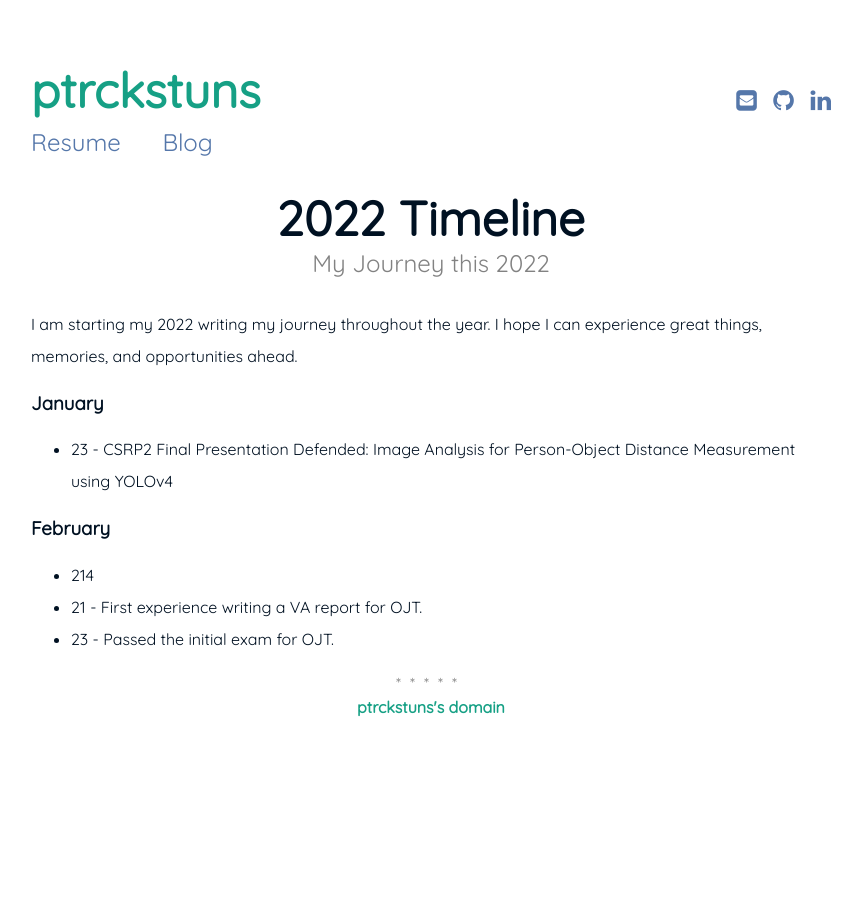
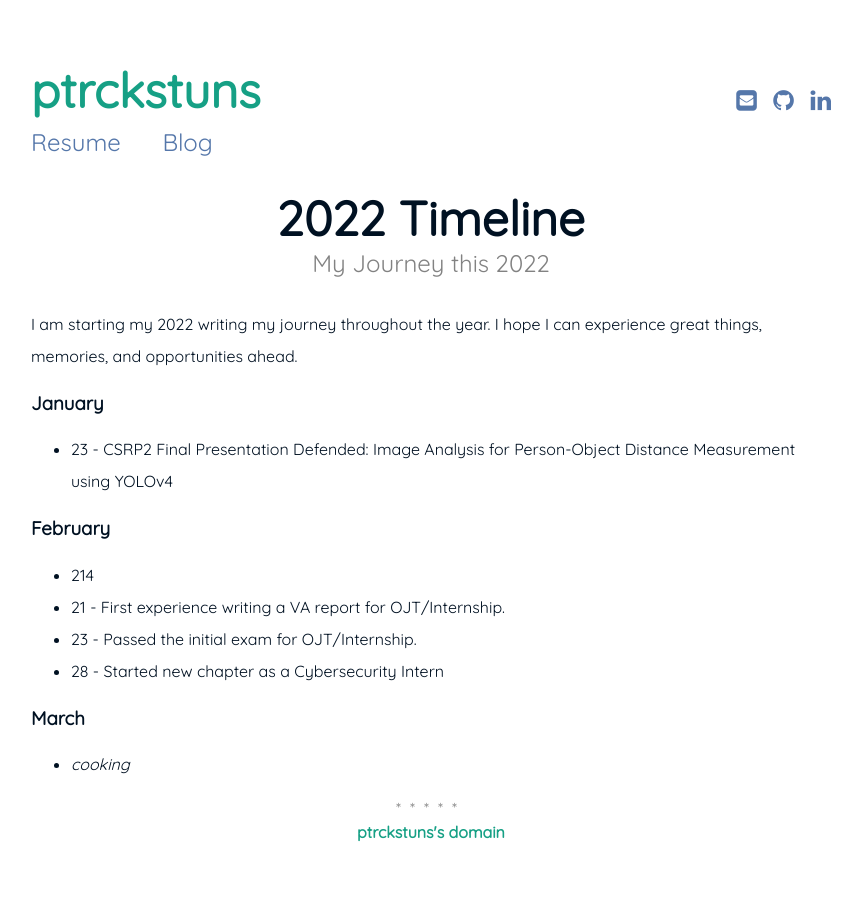
Before and after one commit to ptrckstuns/ptrckstuns.github.io, a Jekyll site: the page built from _posts/2022-01-24-year-2022.md, in a window 1280 px wide. Shown: the whole page, without its empty margins (209-1071 px from the left). Built offline with Jekyll 4.4.1, drawn with Linux system fonts in a browser that asks for light colours.

Commit message:
Update 2022-01-24-year-2022.md

```diff
--- a/_posts/2022-01-24-year-2022.md
+++ b/_posts/2022-01-24-year-2022.md
@@ -13,5 +13,9 @@ I am starting my 2022 writing my journey throughout the year. I hope I can exper
 
 ### February
 - 214
-- 21 - First experience writing a VA report for OJT.
-- 23 - Passed the initial exam for OJT.
+- 21 - First experience writing a VA report for OJT/Internship.
+- 23 - Passed the initial exam for OJT/Internship.
+- 28 - Started new chapter as a Cybersecurity Intern
+
+### March
+- *cooking*
```
